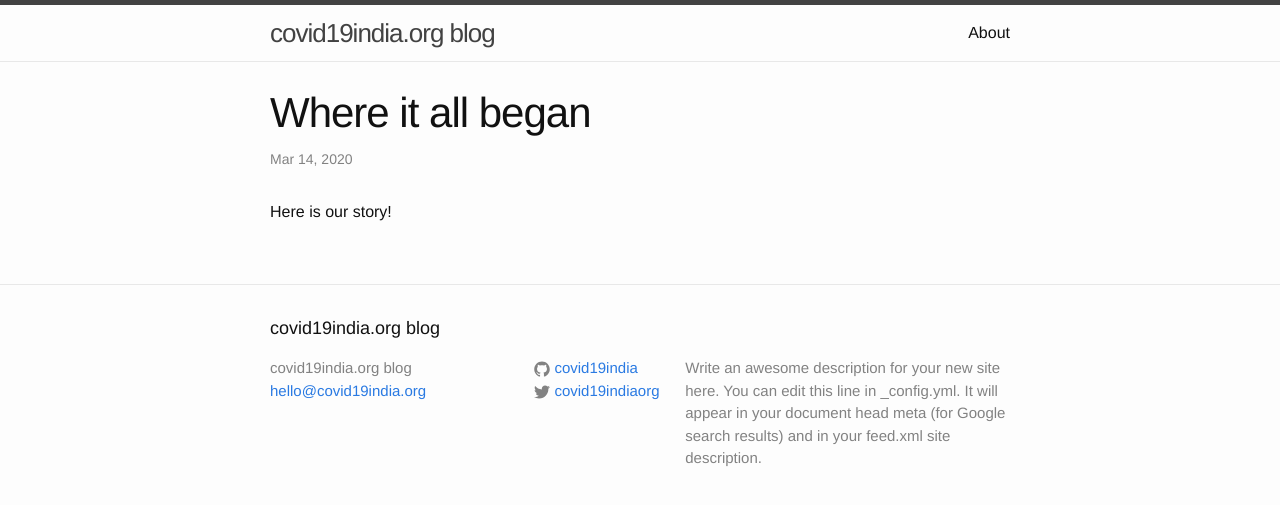
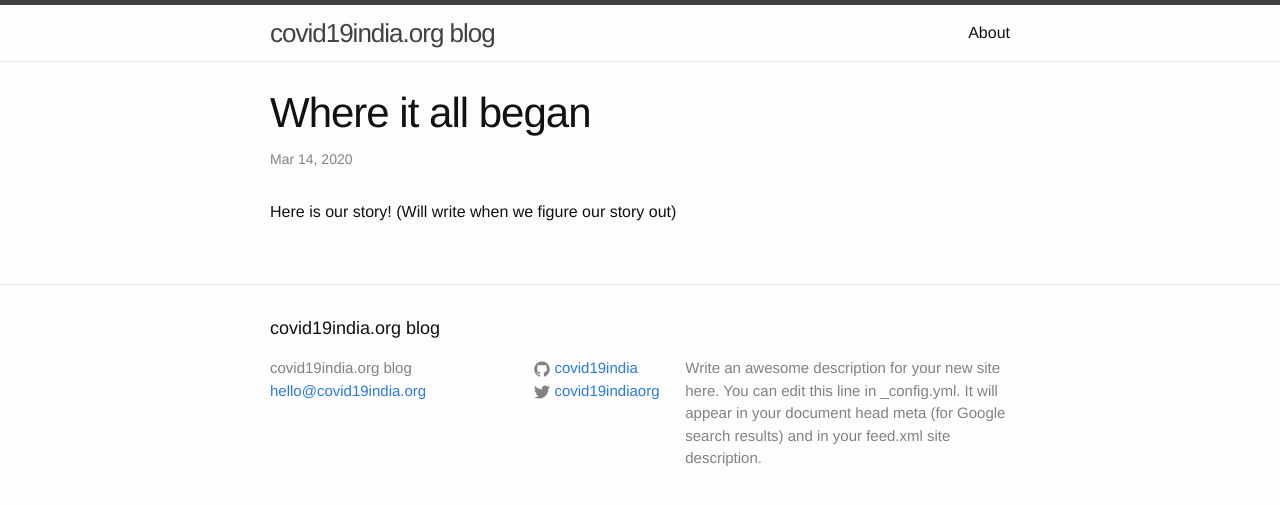
Before and after one commit to covid19india/blog, a Jekyll site: the page built from _posts/2020-03-14-init.md, in a window 1280 px wide. Shown: the top 505 px of the page. Built offline with Jekyll 4.4.1, drawn with Linux system fonts in a browser that asks for light colours.

Commit message:
Update 2020-03-14-init.md

```diff
--- a/_posts/2020-03-14-init.md
+++ b/_posts/2020-03-14-init.md
@@ -4,4 +4,4 @@ title:  "Where it all began"
 date:   2020-03-14 15:00:00 +0900
 categories: update
 ---
-Here is our story!
+Here is our story! (Will write when we figure our story out)
```
